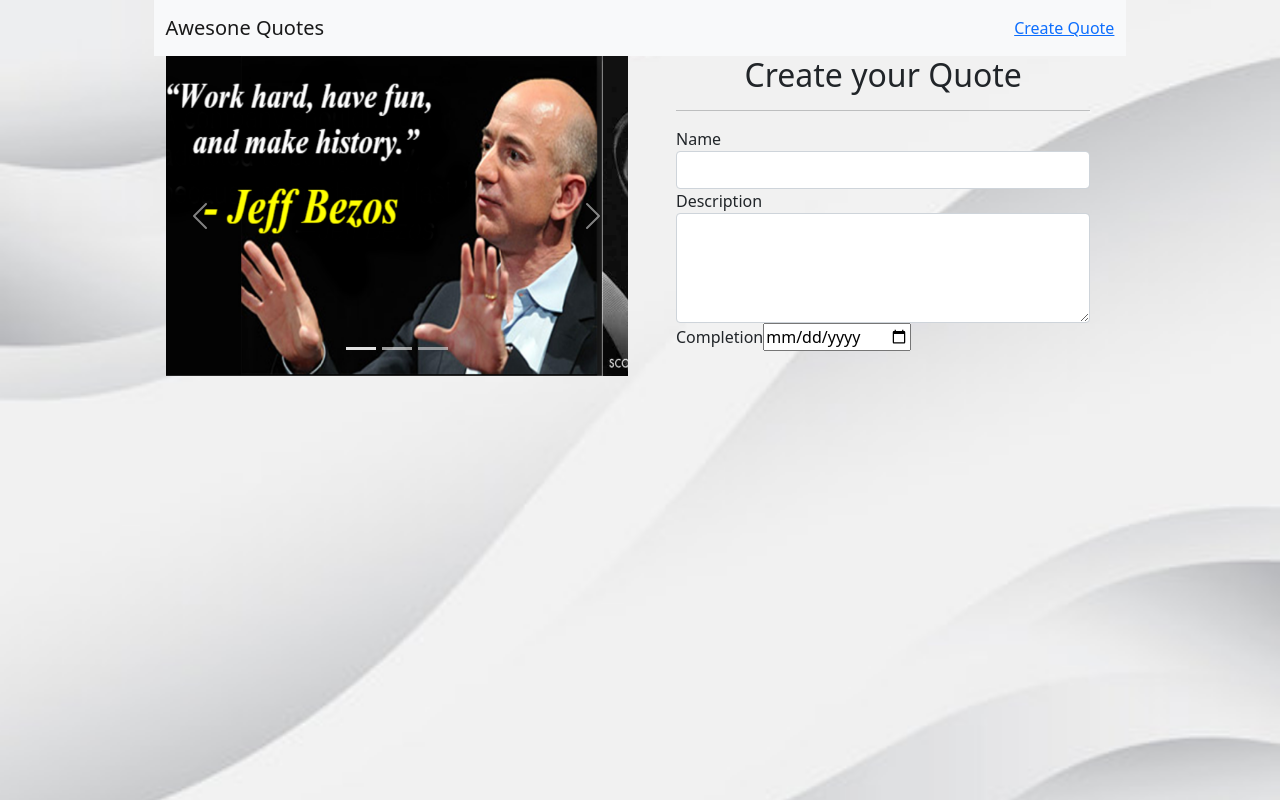
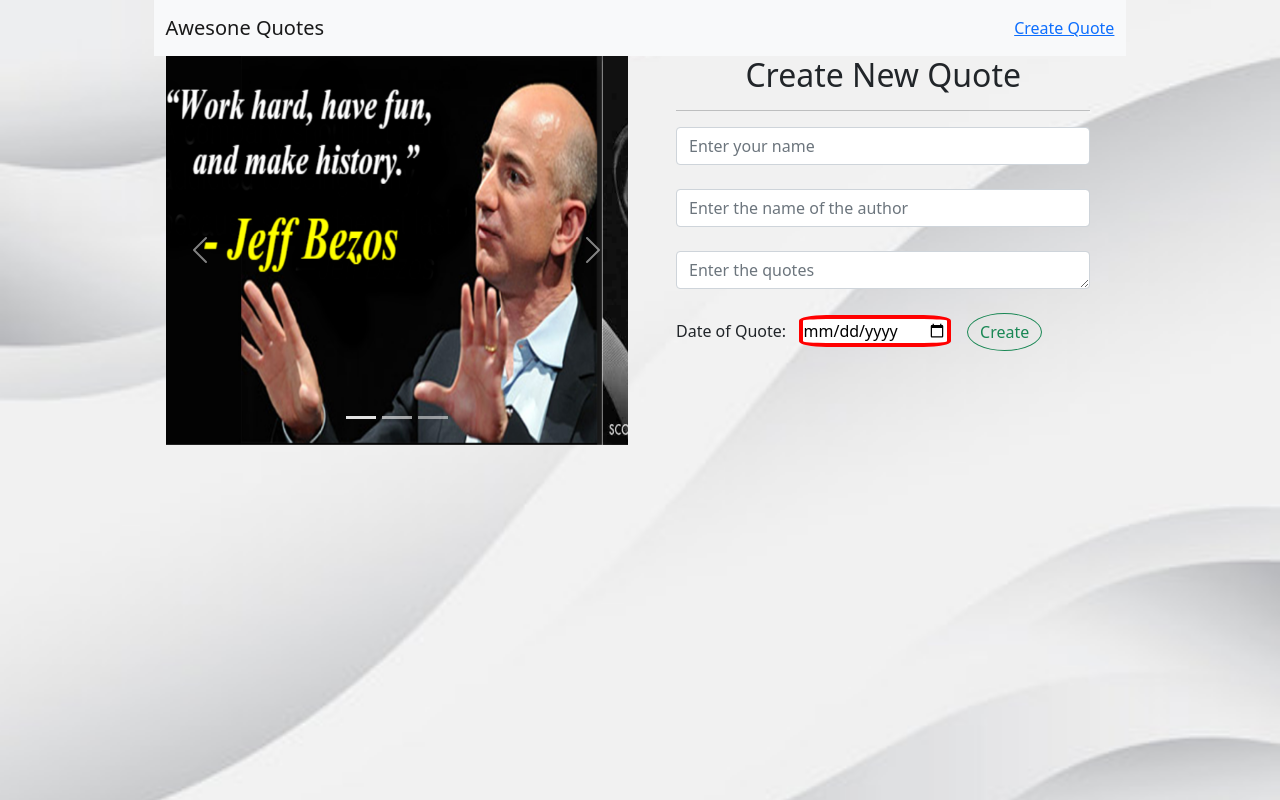
Before and after one commit to Okellothomas/AwesomeQuotes, an Angular app: page / in a window 1280 px wide. Built offline with nearby package versions, Linux system fonts and the light colour scheme.

Commit message:
Customizes the form in form component

```diff
--- a/src/app/quotes/quotes.component.css
+++ b/src/app/quotes/quotes.component.css
@@ -0,0 +1,14 @@
+.container-fluid{
+    height: 45vh;
+    width: 100%;
+}
+#complete{
+    color: black;
+    border: 4px solid red;
+    border-radius: 18%;
+    margin-left: 3%;
+}
+#quotebutton{
+    margin-left: 4%;
+    border-radius: 55%;
+}
--- a/src/app/quotes/quotes.component.html
+++ b/src/app/quotes/quotes.component.html
@@ -1,23 +1,26 @@
 <div class="container-fluid">
-    <h2 class="text-center">Create your Quote</h2>
+    <h2 class="text-center">Create New Quote</h2>
     <hr>
     <form>
         <div class="form-group">
 
-            <label for="name">Name</label>
-            <input type="text" required class="form-control" id="name">
+            <!-- <label for="name">Name</label> -->
+            <input type="text" required class="form-control" id="name" placeholder="Enter your name"><br>
+
+            <!-- <label for="name">Name</label> -->
+            <input type="text" required class="form-control" id="name" placeholder="Enter the name of the author"><br>
 
         </div>
         <div class="form-group">
 
-            <label for="description">Description</label>
-            <textarea class="form-control" id="description" rows="4" required></textarea>
+            <!-- <label for="description">Description</label> -->
+            <textarea class="form-control" id="description" rows="1" required placeholder="Enter the quotes"></textarea><br>
 
         </div>
         <div class="form-group">
-            <label for="complete">Completion</label>
+            <label for="complete">Date of Quote: </label>
             <input type='date' id="complete" required>
-
+            <button class="btn btn-outline-success" id="quotebutton">Create</button>
         </div>
     </form>
   </div>
--- a/src/app/slides/slides.component.css
+++ b/src/app/slides/slides.component.css
@@ -1,4 +1,4 @@
 img{
-    height: 40vh;
-    width: 100vw;
+    height: 48.6vh;
+    width: 100%;
 }
```
